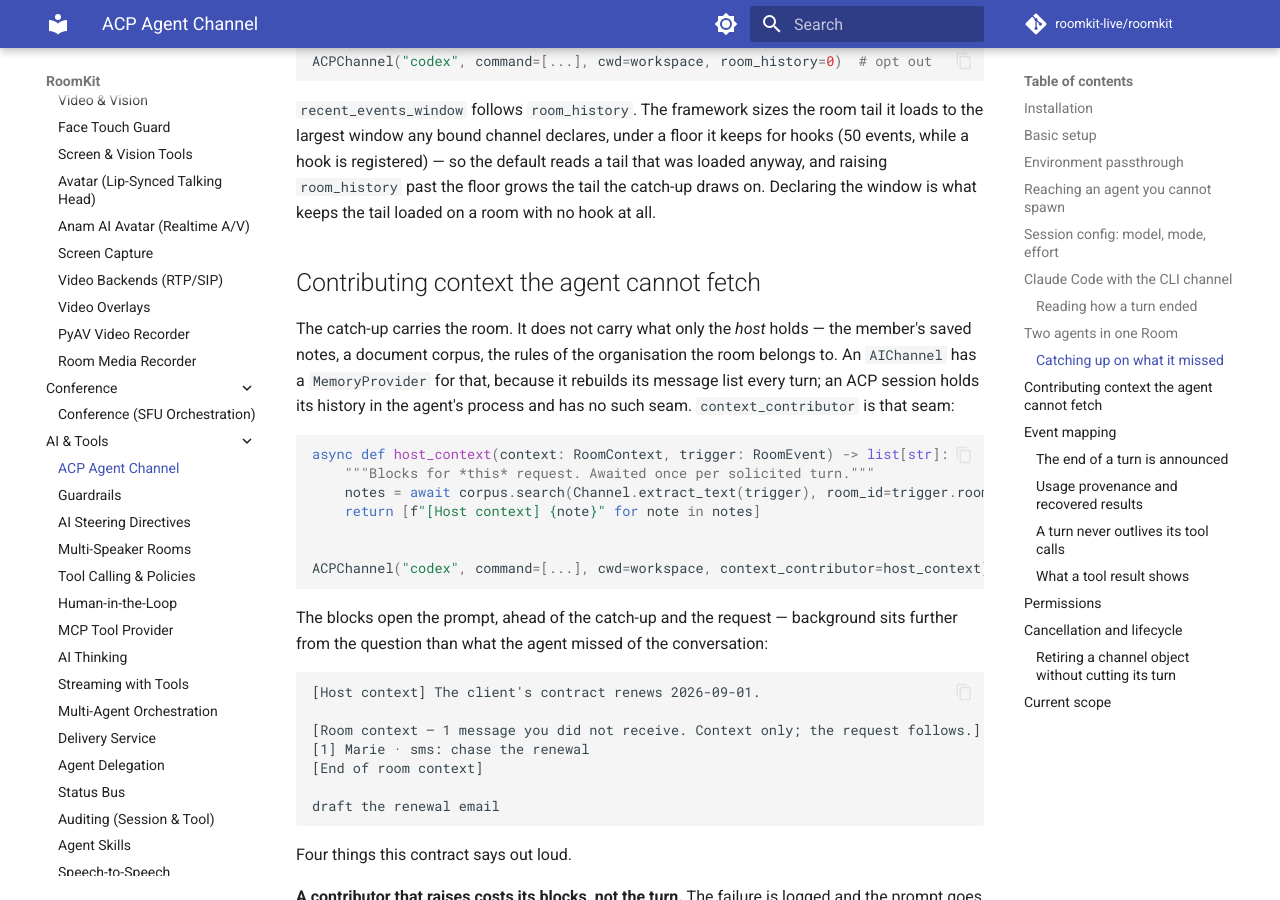
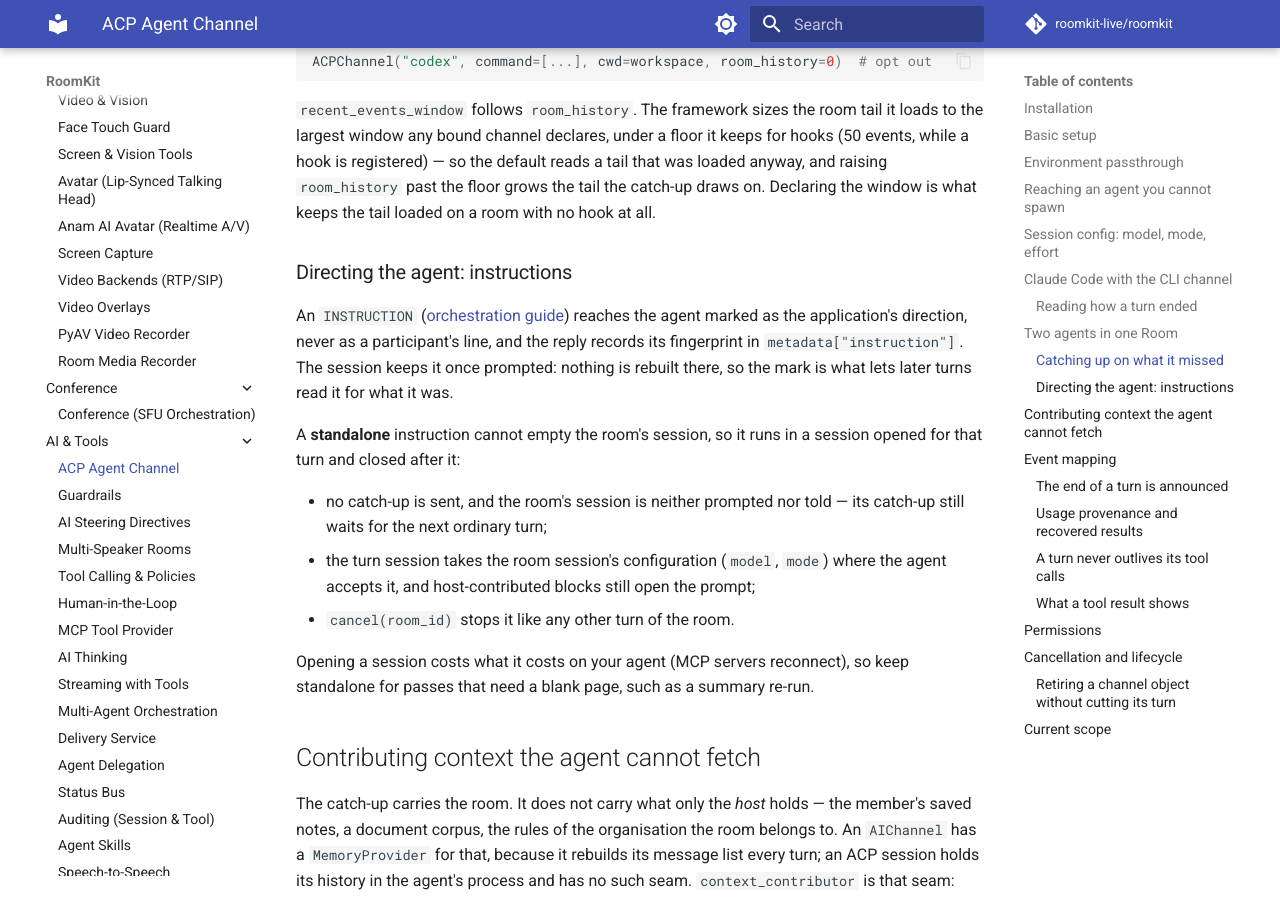
Before and after one commit to roomkit-live/roomkit-docs, an MkDocs documentation site: the page built from docs/guides/acp-channel.md, in a window 1280 px wide and 900 px high, scrolled down 7519 px. Built offline with MkDocs 1.6.1 and Material for MkDocs 9.7.7, drawn with Linux system fonts in a browser that asks for light colours; comment, search, counter and statistics services are not loaded.

Commit message:
docs(acp): an instruction is marked, and a standalone one runs in its own session (RMK-223)

```diff
--- a/docs/guides/acp-channel.md
+++ b/docs/guides/acp-channel.md
@@ -389,6 +389,27 @@ that was loaded anyway, and raising `room_history` past the floor grows the tail
 the catch-up draws on. Declaring the window is what keeps the tail loaded on a
 room with no hook at all.
 
+### Directing the agent: instructions
+
+An `INSTRUCTION` ([orchestration guide](orchestration.md#directing-an-agent-instructions))
+reaches the agent marked as the application's direction, never as a
+participant's line, and the reply records its fingerprint in
+`metadata["instruction"]`. The session keeps it once prompted: nothing is
+rebuilt there, so the mark is what lets later turns read it for what it was.
+
+A **standalone** instruction cannot empty the room's session, so it runs in a
+session opened for that turn and closed after it:
+
+- no catch-up is sent, and the room's session is neither prompted nor told —
+  its catch-up still waits for the next ordinary turn;
+- the turn session takes the room session's configuration (`model`, `mode`)
+  where the agent accepts it, and host-contributed blocks still open the
+  prompt;
+- `cancel(room_id)` stops it like any other turn of the room.
+
+Opening a session costs what it costs on your agent (MCP servers reconnect), so
+keep standalone for passes that need a blank page, such as a summary re-run.
+
 ## Contributing context the agent cannot fetch
 
 The catch-up carries the room. It does not carry what only the *host* holds —
```
